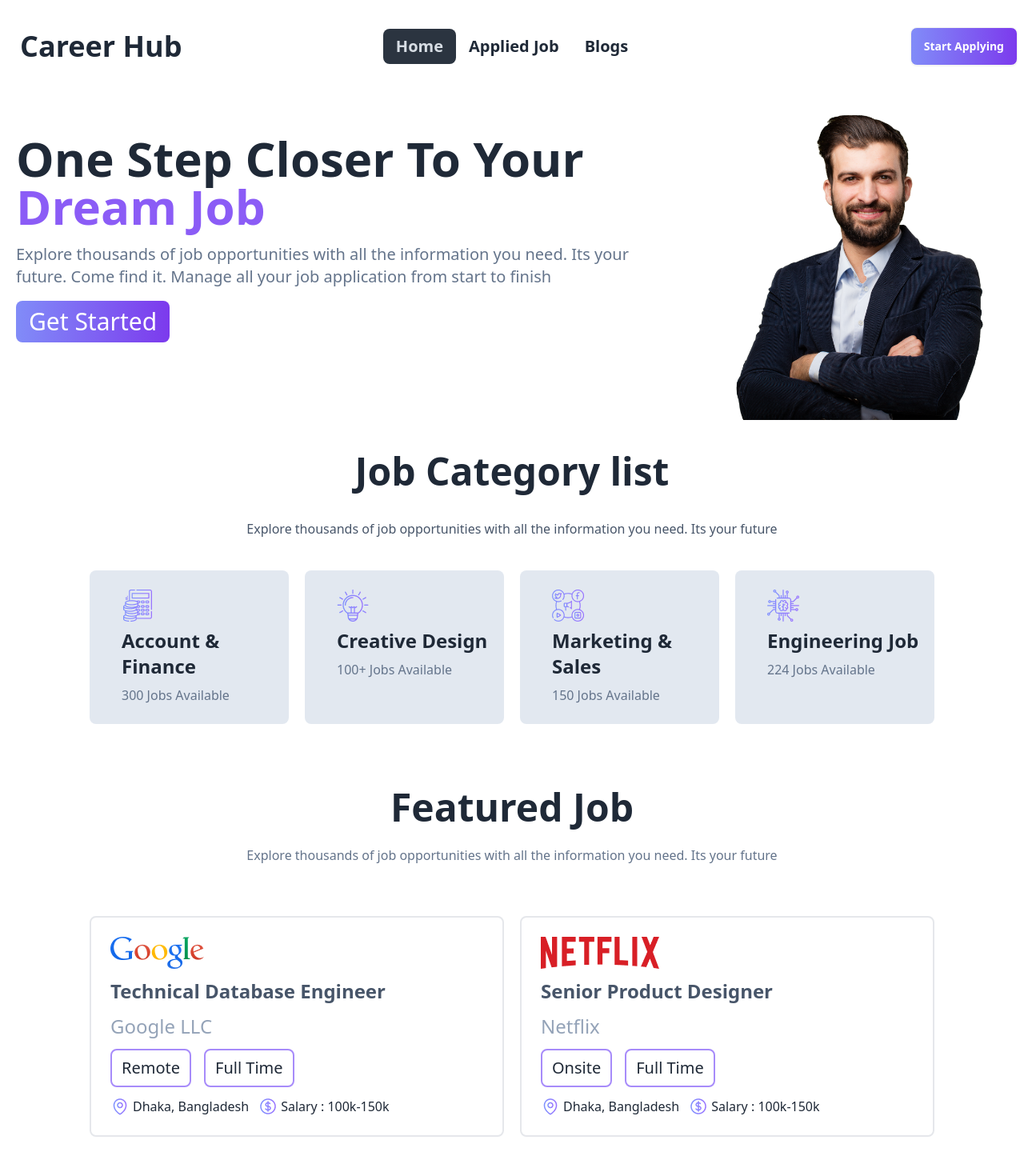
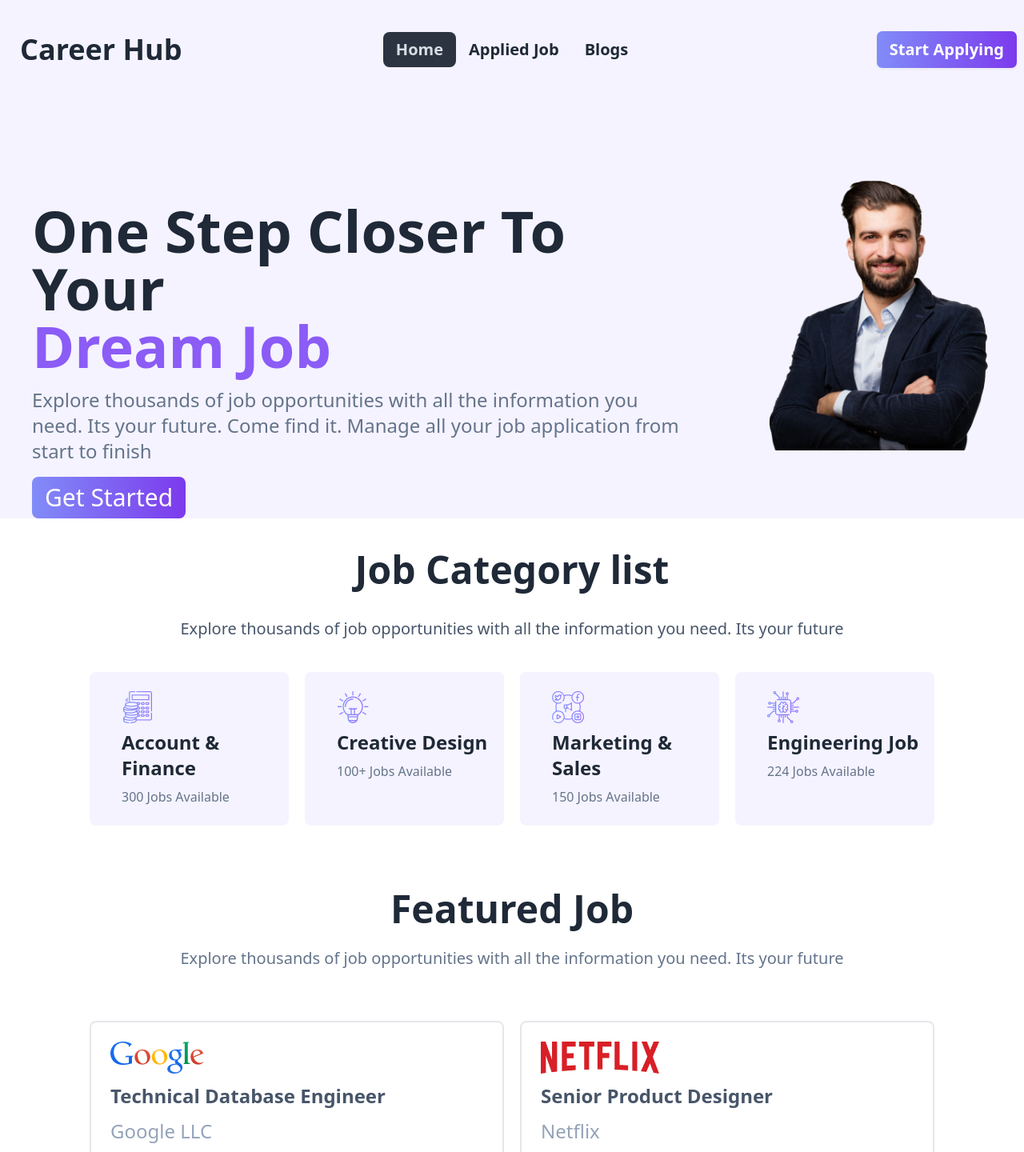
Before and after one commit to Salman-Faiz/Career-Hub-react, a React (Vite) app: page /home in a window 1280 px wide. Shown: the top 1440 px of the page at 80% size. Built offline with nearby package versions, Linux system fonts and the light colour scheme.

Commit message:
fixed bg colour outside the outlet

```diff
--- a/public/data/jobs.json
+++ b/public/data/jobs.json
@@ -64,7 +64,7 @@
         "remote_or_onsite": "Onsite",
         "location": "Dhaka, Bangladesh",
         "job_type": "Full Time",
-        "salary": "100k-150k",
+        "salary": "90k-150k",
         "job_description": "A UI/UX (User Interface/User Experience) designer is responsible for designing and creating engaging and effective interfaces for software and web applications. This includes designing the layout, visual design, and interactivity of the user interface.",
         "job_responsibility": "Collaborating with cross-functional teams: UI/UX designers often work closely with other teams, including product management, engineering, and marketing, to ensure that the user interface is aligned with business and technical requirements. You will need to be able to effectively communicate your design ideas and gather feedback from other team members.",
         "educational_requirements": "Bachelor degree to complete any reputational university.",
@@ -83,7 +83,7 @@
         "remote_or_onsite": "Remote",
         "location": "Dhaka, Bangladesh",
         "job_type": "Full Time",
-        "salary": "100k-150k",
+        "salary": "140k-200k",
         "job_description": "A UI/UX (User Interface/User Experience) designer is responsible for designing and creating engaging and effective interfaces for software and web applications. This includes designing the layout, visual design, and interactivity of the user interface.",
         "job_responsibility": "Collaborating with cross-functional teams: UI/UX designers often work closely with other teams, including product management, engineering, and marketing, to ensure that the user interface is aligned with business and technical requirements. You will need to be able to effectively communicate your design ideas and gather feedback from other team members.",
         "educational_requirements": "Bachelor degree to complete any reputational university.",
--- a/src/Components/BannerPic/BannerPic.jsx
+++ b/src/Components/BannerPic/BannerPic.jsx
@@ -2,14 +2,16 @@ import React from 'react';
 
 const BannerPic = () => {
     return (
-        <div className='flex gap-14'>
-            <div className='pt-10 ps-5'>
-                <h1 className='text-6xl font-semibold '>One Step Closer To Your <br /><span className='text-violet-500'>Dream Job</span></h1>
-                <p className='text-xl py-4 text-slate-500'>Explore thousands of job opportunities with all the information you need. Its your future. Come find it. Manage all your job application from start to finish</p>
+
+            <div className='flex gap-10 pt-20 '>
+            <div className='pt-10 ps-10'>
+                <h1 className='text-7xl font-semibold '>One Step Closer To Your <br /><span className='text-violet-500'>Dream Job</span></h1>
+                <p className='text-2xl py-4 text-slate-500 text-wrap'>Explore thousands of job opportunities with all the information you need. Its your future. Come find it. Manage all your job application from start to finish</p>
                 <button className='bg-gradient-to-r from-indigo-400 to-violet-600 text-white text-3xl rounded-lg px-4 py-2'>Get Started</button>
             </div>
             <div><img src="/public/assets/images/user.png" alt="" /></div>
         </div>
+
     );
 };
 
--- a/src/Components/FeaturedJobs/FeaturedJobs.jsx
+++ b/src/Components/FeaturedJobs/FeaturedJobs.jsx
@@ -12,7 +12,7 @@ const FeaturedJobs = () => {
         <div>
             <div className="text-center py-10">
                 <h2 className="text-5xl font-bold">Featured Job</h2>
-                <p className="text-slate-500 py-6">Explore thousands of job opportunities with all the information you need. Its your future</p>
+                <p className="text-slate-500 py-6 text-xl font-medium">Explore thousands of job opportunities with all the information you need. Its your future</p>
             </div>
             <div className="grid md:grid-cols-2 gap-5 px-28">
                 {
--- a/src/Components/Header/Header.jsx
+++ b/src/Components/Header/Header.jsx
@@ -3,13 +3,13 @@ import { NavLink } from 'react-router-dom';
 
 const Header = () => {
     return (
-        <div className="navbar bg-base-100 mb-8 mt-5">
+        <div className="navbar  mb-8 pt-8">
             <div className="navbar-start">
                 <div className="dropdown">
                     <div tabIndex={0} role="button" className="btn btn-ghost lg:hidden">
                         <svg xmlns="http://www.w3.org/2000/svg" className="h-5 w-5" fill="none" viewBox="0 0 24 24" stroke="currentColor"><path strokeLinecap="round" strokeLinejoin="round" strokeWidth="2" d="M4 6h16M4 12h8m-8 6h16" /></svg>
                     </div>
-                    <ul tabIndex={0} className="menu menu-sm dropdown-content mt-3 z-[1] p-2 shadow bg-base-100 rounded-box w-52 text-xl font-black font-semibold">
+                    <ul tabIndex={0} className="menu menu-sm dropdown-content mt-3 z-[1] p-2 shadow bg-base-100 rounded-box w-52 text-xl text-black font-semibold">
                     <li><NavLink to={"/home"}>Home</NavLink></li>
                         <li><a>Applied Job</a></li>
 
@@ -27,7 +27,7 @@ const Header = () => {
                 </ul>
             </div>
             <div className="navbar-end">
-                <a className="btn bg-gradient-to-r from-indigo-400 to-violet-600 text-white">Start Applying</a>
+                <a className="btn bg-gradient-to-r from-indigo-400 to-violet-600 text-white text-xl">Start Applying</a>
             </div>
         </div>
     );
--- a/src/Components/Home/Home.jsx
+++ b/src/Components/Home/Home.jsx
@@ -1,17 +1,28 @@
 import BannerPic from "../BannerPic/BannerPic";
 import FeaturedJobs from "../FeaturedJobs/FeaturedJobs";
 import JobCategories from "../JobCategoris/JobCategories";
+import Header from "../Header/Header"
 
-import JobCategoryList from "../JobCategoryList/JobCategoryList";
 
 
 const Home = () => {
     return (
-        <div>
-            <BannerPic></BannerPic>
-            <JobCategories></JobCategories>
+        <div >
+            <div className=" bg-violet-50">
+                <div className="container mx-auto">
+                    <Header></Header>
+                    <BannerPic></BannerPic>
+                </div>
+
+            </div>
+            <div className="container mx-auto">
+                <JobCategories></JobCategories>
             <FeaturedJobs></FeaturedJobs>
+            </div>
+
         </div>
+
+
     );
 };
 
--- a/src/Components/JobCategoris/JobCategories.jsx
+++ b/src/Components/JobCategoris/JobCategories.jsx
@@ -15,7 +15,7 @@ const JobCategories = () => {
 
                 <div className='text-center space-y-3'>
                     <h2 className=' text-5xl font-bold'>Job Category list</h2>
-                    <p className='text-slate-600 pt-6'>Explore thousands of job opportunities with all the information you need. Its your future</p>
+                    <p className='text-slate-600 pt-6 text-xl font-medium'>Explore thousands of job opportunities with all the information you need. Its your future</p>
                 </div>
                 <div  className='py-10 grid grid-cols-4 gap-5 px-28'>
                     {
--- a/src/Components/JobCategoryList/JobCategoryList.jsx
+++ b/src/Components/JobCategoryList/JobCategoryList.jsx
@@ -3,7 +3,7 @@ import React from 'react';
 const JobCategoryList = ({ job }) => {
     const { logo, id, category_name, availability } = job;
     return (
-        <div className='ps-10 py-6 bg-slate-200 rounded-lg'>
+        <div className='ps-10 py-6 bg-violet-50 rounded-lg'>
             <img src={logo} alt="" />
             <h1 className='text-2xl font-bold py-2'>{category_name}</h1>
             <p className='text-slate-500'>{availability}</p>
--- a/src/Components/Root/Root.jsx
+++ b/src/Components/Root/Root.jsx
@@ -2,7 +2,7 @@
 
 import { Outlet } from "react-router-dom";
 import Footer from "../Footer/Footer";
-import Header from "../Header/Header";
+
 
 
 
@@ -10,15 +10,13 @@ import Header from "../Header/Header";
 
 const Root = () => {
     return (
-        <> <div className="container mx-auto">
-            <Header></Header>
-
-            <div>
+        <>
+            <div >
 
                 <Outlet></Outlet>
             </div>
 
-        </div>
+
             <Footer></Footer>
         </>
 
```
